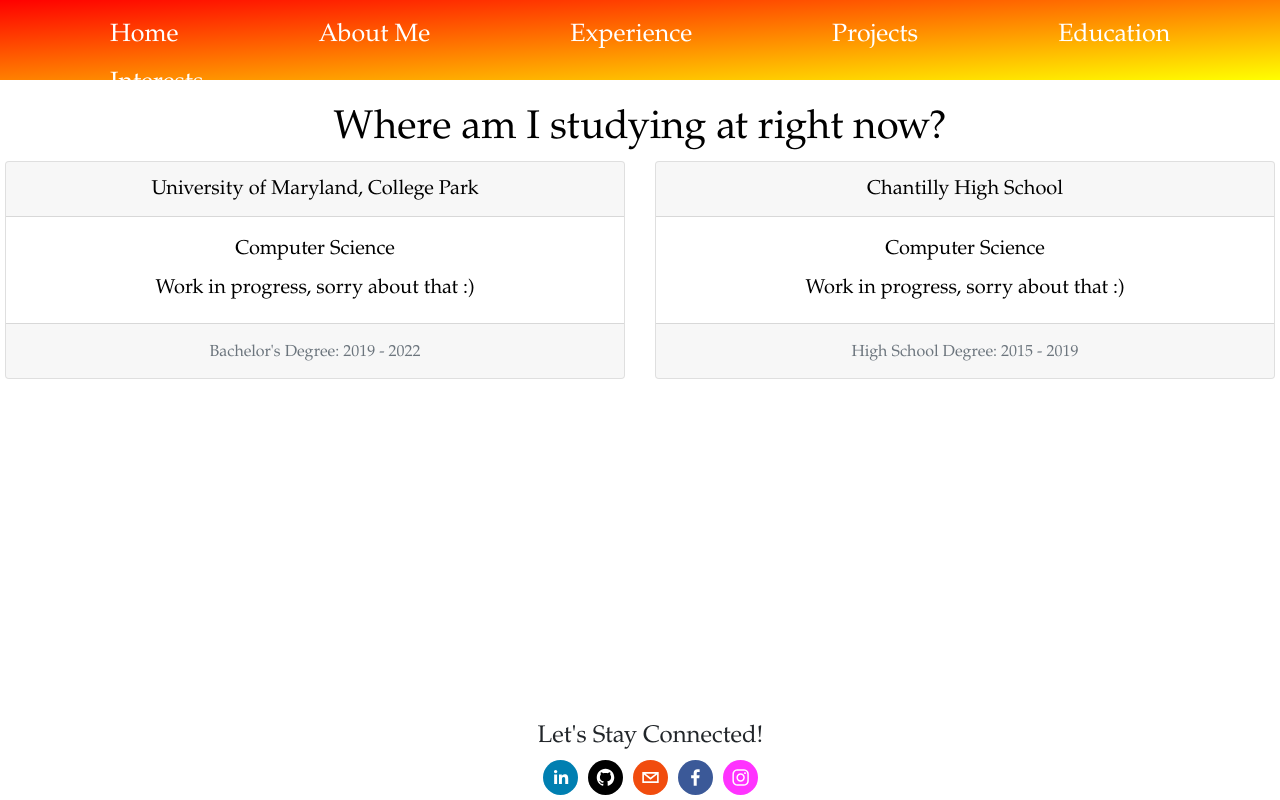
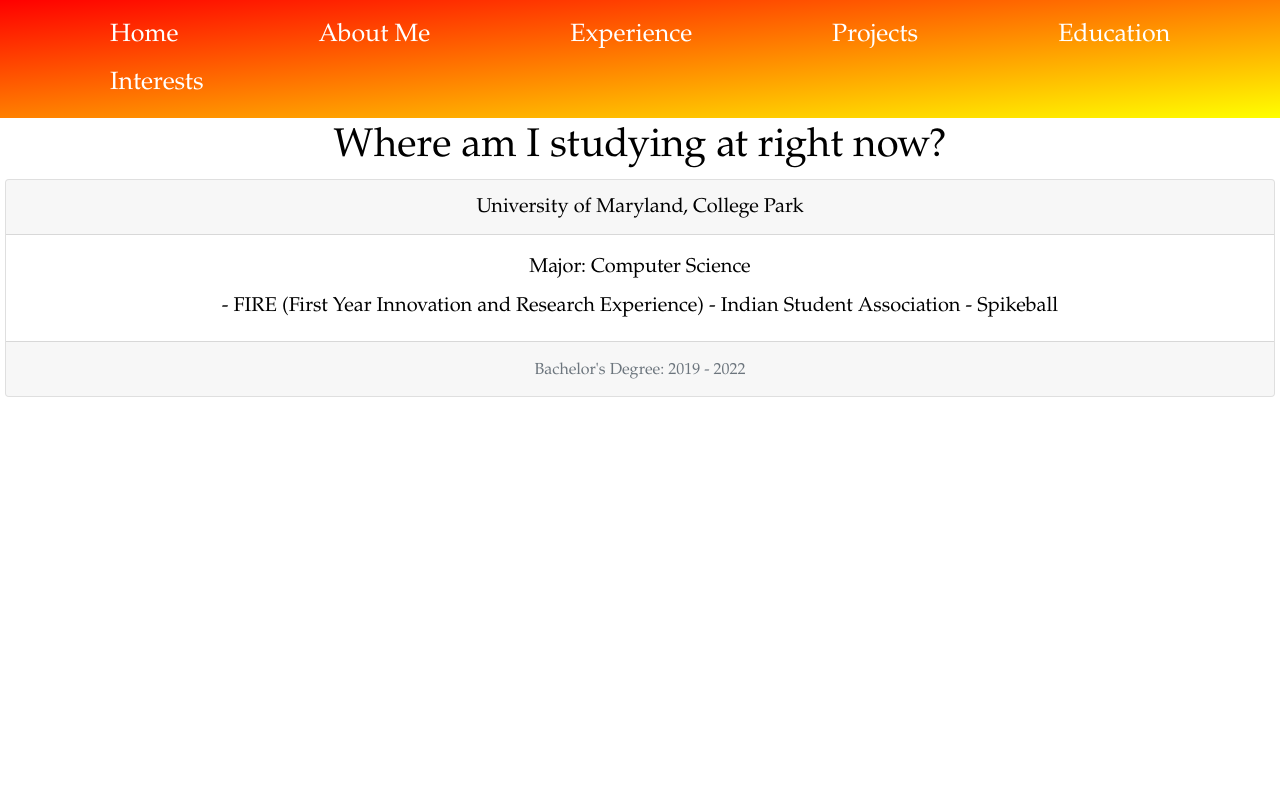
Before and after one commit to Amgg12301/Portfolio-Website, a React (Create React App) app: page /education in a window 1280 px wide. Built offline with nearby package versions, Linux system fonts and the light colour scheme.

Commit message:
positioning fixed

```diff
--- a/src/App.css
+++ b/src/App.css
@@ -10,7 +10,7 @@
 
 nav {
   height: 10%;
-  position: fixed;
+  position: sticky;
   top: 0;
   left: 0;
   background-color: rgb(36, 169, 221);
@@ -48,7 +48,6 @@
 .content{
   text-align: center;
   position: relative;
-  top: 100px;
   color: #000000;
   font-size: 40px;
   margin: 5px;
@@ -72,7 +71,10 @@
 
 .content_edu{
   text-align: center;
-  position: relative;
+  display: flex;
+  flex-direction: column;
+  flex: 1;
+  overflow: auto;
   top: 100px;
   color: #000000;
   font-size: 20px;
@@ -81,7 +83,9 @@
 
 .content_exp{
   text-align: center;
-  position: relative;
+  display: flex;
+  flex-direction: column;
+  flex: 1;
   overflow: auto;
   top: 100px;
   color: #000000;
--- a/src/components/Social.js
+++ b/src/components/Social.js
@@ -5,7 +5,7 @@
     render(){
         return (
             <div className="socials">
-                <h4 align="center">Let's Stay Connected!</h4>
+                <h5 align="center">Let's Stay Connected!</h5>
                 <SocialIcon url="http://linkedin.com/in/agiri01" style={{ height: 35, width: 35, margin: "0px 5px 5px 5px"}}/>
                 <SocialIcon url="https://github.com/Amgg12301" bgColor="black" style={{ height: 35, width: 35, margin: "0px 5px 5px 5px"}}/>
                 <SocialIcon url="mailto:amoghgiri01@gmail.com" bgColor="#F14C0E" style={{ height: 35, width: 35, margin: "0px 5px 5px 5px"}}/>
--- a/src/contents/About.js
+++ b/src/contents/About.js
@@ -12,7 +12,6 @@
                     <h2>Work in progress, sorry about that :)</h2>
                     </div>
                 </div>
-                <Social />
             </div>
         )
     }
--- a/src/contents/Education.js
+++ b/src/contents/Education.js
@@ -9,35 +9,24 @@
                 <div className="content_edu">
                     <h1>Where am I studying at right now?</h1>
                     <div class="card1">
-                    <CardDeck style={{display: 'flex', flexDirection: 'row'}}>
-                    <Card style={{flex: 1}}>
+                    <CardDeck>
+                    <Card style = {{width: "50%"}}>
                         <Card.Header>University of Maryland, College Park</Card.Header>
                         <Card.Body>
-                        <Card.Title>Computer Science</Card.Title>
+                        <Card.Title>Major: Computer Science</Card.Title>
                         <Card.Text>
-                            Work in progress, sorry about that :)
+                            - FIRE (First Year Innovation and Research Experience)
+                            - Indian Student Association
+                            - Spikeball
                         </Card.Text>
                         </Card.Body>
                         <Card.Footer>
                         <small className="text-muted">Bachelor's Degree: 2019 - 2022</small>
                         </Card.Footer>
                     </Card>
-                    <Card style={{flex: 1}}>
-                        <Card.Header>Chantilly High School</Card.Header>
-                        <Card.Body>
-                        <Card.Title>Computer Science</Card.Title>
-                        <Card.Text>
-                            Work in progress, sorry about that :)
-                        </Card.Text>
-                        </Card.Body>
-                        <Card.Footer>
-                        <small className="text-muted">High School Degree: 2015 - 2019</small>
-                        </Card.Footer>
-                    </Card>
                     </CardDeck>
                     </div>
                 </div>
-                <Social />
             </div>
         )
     }
--- a/src/contents/Experience.js
+++ b/src/contents/Experience.js
@@ -40,7 +40,6 @@
                         </Card.Footer>
                     </Card>
                     </CardDeck>
-                    <br></br>
                     <CardDeck style={{display: 'flex', flexDirection: 'row'}}>
                     <Card style={{flex: 1}}>
                         <Card.Header>University of Maryland, College Park</Card.Header>
@@ -71,7 +70,6 @@
                     </Card>
                     </CardDeck>
                 </div>
-                <footer><Social /></footer>
             </div>
         )
     }
--- a/src/contents/Interests.js
+++ b/src/contents/Interests.js
@@ -12,7 +12,6 @@
                     <h2>Work in progress, sorry about that :)</h2>
                     </div>
                 </div>
-                <Social />
             </div>
         )
     }
--- a/src/contents/Projects.js
+++ b/src/contents/Projects.js
@@ -12,7 +12,6 @@
                     <h2>Work in progress, sorry about that :)</h2>
                     </div>
                 </div>
-                <Social />
             </div>
         )
     }
```
